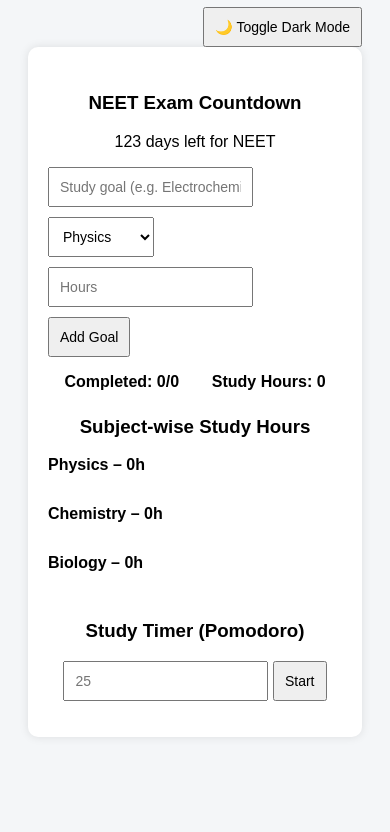
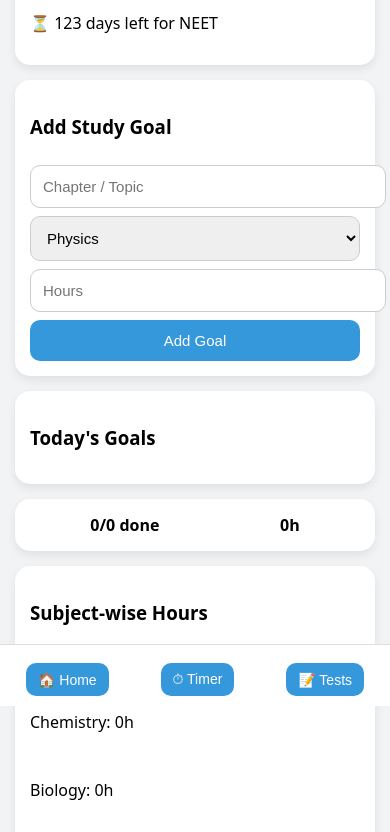
Before and after one commit to mayankrajput2682-beep/make-study-easy, a plain HTML site: page index.html in a window 390 px wide. Shown: the part 138-970 px from the top of the page. Before the commit the page ends 903 px from the top, so only its background shows below. Drawn offline with Linux system fonts and the light colour scheme.

Commit message:
Update title and enhance layout for mobile

```diff
--- a/index.html
+++ b/index.html
@@ -3,45 +3,73 @@
 <head>
   <meta charset="UTF-8" />
   <meta name="viewport" content="width=device-width, initial-scale=1.0" />
-  <title>NEET Smart Planner Pro</title>
+  <title>NEET Smart Planner Pro – Mobile</title>
   <style>
-    body { font-family: Arial, sans-serif; background: #f4f6f8; padding: 20px; transition: 0.3s; }
+    body { font-family: system-ui, Arial, sans-serif; background: #f2f3f5; margin: 0; padding: 0; }
     body.dark { background: #121212; color: #e0e0e0; }
-    h1 { text-align: center; }
-    .container { max-width: 1000px; margin: auto; background: #fff; padding: 20px; border-radius: 10px; box-shadow: 0 0 10px rgba(0,0,0,0.1); transition: 0.3s; }
-    body.dark .container { background: #1e1e1e; }
-    .row { display: flex; gap: 10px; flex-wrap: wrap; margin-bottom: 15px; }
-    input, select, button { padding: 10px; font-size: 14px; }
-    button { cursor: pointer; }
-    ul { list-style: none; padding: 0; }
-    li { display: flex; justify-content: space-between; align-items: center; padding: 8px; border-bottom: 1px solid #ccc; }
-    body.dark li { border-color: #444; }
-    li.completed span { text-decoration: line-through; color: #2ecc71; }
-    .stats { display: flex; justify-content: space-around; margin: 15px 0; font-weight: bold; flex-wrap: wrap; }
-    .timer, .countdown, .chart { text-align: center; margin-top: 25px; }
-    .toggle { text-align: right; }
 
-    /* Chart */
-    .bar-container { max-width: 500px; margin: auto; text-align: left; }
-    .bar-label { margin: 8px 0 3px; font-weight: bold; }
-    .bar { height: 20px; background: #3498db; border-radius: 5px; }
+    header {
+      position: sticky; top: 0; background: #2c3e50; color: #fff;
+      padding: 15px; text-align: center; font-size: 18px;
+    }
+
+    body.dark header { background: #000; }
+
+    .container { padding: 15px; max-width: 600px; margin: auto; }
+
+    .card {
+      background: #fff; border-radius: 15px; padding: 15px; margin-bottom: 15px;
+      box-shadow: 0 4px 10px rgba(0,0,0,0.08);
+    }
+
+    body.dark .card { background: #1e1e1e; }
+
+    input, select, button {
+      width: 100%; padding: 12px; margin-top: 8px; font-size: 15px;
+      border-radius: 10px; border: 1px solid #ccc;
+    }
+
+    button { background: #3498db; color: #fff; border: none; }
+    button:active { transform: scale(0.98); }
+
+    .goal {
+      display: flex; align-items: center; justify-content: space-between;
+      padding: 10px 0; border-bottom: 1px solid #eee;
+    }
+
+    body.dark .goal { border-color: #444; }
+
+    .goal.completed span { text-decoration: line-through; color: #27ae60; }
+
+    .stats { display: flex; justify-content: space-around; font-weight: bold; }
+
+    .bar { height: 14px; border-radius: 7px; background: #3498db; margin-bottom: 8px; }
     body.dark .bar { background: #9b59b6; }
+
+    .bottom-nav {
+      position: fixed; bottom: 0; left: 0; right: 0;
+      display: flex; justify-content: space-around;
+      background: #fff; padding: 10px 0; border-top: 1px solid #ddd;
+    }
+
+    body.dark .bottom-nav { background: #1e1e1e; border-color: #444; }
+
+    .bottom-nav button { width: auto; padding: 8px 12px; font-size: 14px; }
   </style>
 </head>
 <body>
-<h1>NEET Smart Planner Pro</h1>
-<div class="toggle"><button onclick="toggleDark()">🌙 Toggle Dark Mode</button></div>
+<header>📘 NEET Smart Planner</header>
+
 <div class="container">
 
-  <!-- Countdown -->
-  <div class="countdown">
-    <h3>NEET Exam Countdown</h3>
+  <div class="card">
+    <button onclick="toggleDark()">🌙 Toggle Dark Mode</button>
     <p id="countdown"></p>
   </div>
 
-  <!-- Add Goal -->
-  <div class="row">
-    <input id="goalText" placeholder="Study goal (e.g. Electrochemistry)" />
+  <div class="card">
+    <h3>Add Study Goal</h3>
+    <input id="goalText" placeholder="Chapter / Topic" />
     <select id="subject">
       <option>Physics</option>
       <option>Chemistry</option>
@@ -51,34 +79,34 @@
     <button onclick="addGoal()">Add Goal</button>
   </div>
 
-  <ul id="goalList"></ul>
-
-  <!-- Stats -->
-  <div class="stats">
-    <div id="progress">Completed: 0/0</div>
-    <div id="time">Study Hours: 0</div>
+  <div class="card">
+    <h3>Today's Goals</h3>
+    <div id="goalList"></div>
   </div>
 
-  <!-- Subject-wise Chart -->
-  <div class="chart">
-    <h3>Subject-wise Study Hours</h3>
-    <div class="bar-container" id="chart"></div>
+  <div class="card">
+    <div class="stats">
+      <div id="progress">0/0</div>
+      <div id="time">0h</div>
+    </div>
   </div>
 
-  <!-- Study Timer -->
-  <div class="timer">
-    <h3>Study Timer (Pomodoro)</h3>
-    <input id="timerInput" type="number" placeholder="25" />
-    <button onclick="startTimer()">Start</button>
-    <p id="timerDisplay"></p>
+  <div class="card">
+    <h3>Subject-wise Hours</h3>
+    <div id="chart"></div>
   </div>
 
+</div>
+
+<div class="bottom-nav">
+  <button onclick="scrollTo(0,0)">🏠 Home</button>
+  <button onclick="alert('Timer coming next')">⏱ Timer</button>
+  <button onclick="alert('Tests coming next')">📝 Tests</button>
 </div>
 
 <script>
 let goals = JSON.parse(localStorage.getItem('neetGoals')) || [];
 let dark = JSON.parse(localStorage.getItem('dark')) || false;
-let timer;
 
 if (dark) document.body.classList.add('dark');
 
@@ -90,44 +118,40 @@ function toggleDark() {
 function render() {
   const list = document.getElementById('goalList');
   list.innerHTML = '';
-  let done = 0, totalHours = 0;
+  let done = 0, total = 0;
   let subjects = { Physics: 0, Chemistry: 0, Biology: 0 };
 
   goals.forEach((g, i) => {
     if (g.completed) {
-      done++;
-      totalHours += Number(g.hours);
+      done++; total += Number(g.hours);
       subjects[g.subject] += Number(g.hours);
     }
-    const li = document.createElement('li');
-    if (g.completed) li.classList.add('completed');
-    li.innerHTML = `<span>[${g.subject}] ${g.text} (${g.hours}h)</span>
+
+    const div = document.createElement('div');
+    div.className = 'goal' + (g.completed ? ' completed' : '');
+    div.innerHTML = `<span>[${g.subject}] ${g.text} (${g.hours}h)</span>
       <input type="checkbox" ${g.completed ? 'checked' : ''} onchange="toggle(${i})" />`;
-    list.appendChild(li);
+    list.appendChild(div);
   });
 
-  progress.innerText = `Completed: ${done}/${goals.length}`;
-  time.innerText = `Study Hours: ${totalHours}`;
-  localStorage.setItem('neetGoals', JSON.stringify(goals));
+  progress.innerText = `${done}/${goals.length} done`;
+  time.innerText = `${total}h`;
 
   renderChart(subjects);
+  localStorage.setItem('neetGoals', JSON.stringify(goals));
 }
 
 function renderChart(subjects) {
   const chart = document.getElementById('chart');
   chart.innerHTML = '';
   const max = Math.max(...Object.values(subjects), 1);
-
-  for (let sub in subjects) {
-    const label = document.createElement('div');
-    label.className = 'bar-label';
-    label.innerText = `${sub} – ${subjects[sub]}h`;
-
+  for (let s in subjects) {
+    const p = document.createElement('p');
+    p.innerText = `${s}: ${subjects[s]}h`;
     const bar = document.createElement('div');
     bar.className = 'bar';
-    bar.style.width = (subjects[sub] / max) * 100 + '%';
-
-    chart.appendChild(label);
+    bar.style.width = (subjects[s] / max) * 100 + '%';
+    chart.appendChild(p);
     chart.appendChild(bar);
   }
 }
@@ -141,24 +165,10 @@ function addGoal() {
 
 function toggle(i) { goals[i].completed = !goals[i].completed; render(); }
 
-function startTimer() {
-  clearInterval(timer);
-  let t = (timerInput.value || 25) * 60;
-  timer = setInterval(() => {
-    let m = Math.floor(t / 60);
-    let s = t % 60;
-    timerDisplay.innerText = `${m}:${s < 10 ? '0' : ''}${s}`;
-    if (t-- <= 0) clearInterval(timer);
-  }, 1000);
-}
-
-// Countdown
 const examDate = new Date('2026-05-03');
 setInterval(() => {
-  const now = new Date();
-  const diff = examDate - now;
-  const days = Math.floor(diff / (1000 * 60 * 60 * 24));
-  countdown.innerText = days > 0 ? `${days} days left for NEET` : 'Exam Day!';
+  const days = Math.floor((examDate - new Date()) / (1000*60*60*24));
+  countdown.innerText = days > 0 ? `⏳ ${days} days left for NEET` : '🔥 Exam Day';
 }, 1000);
 
 render();
```
